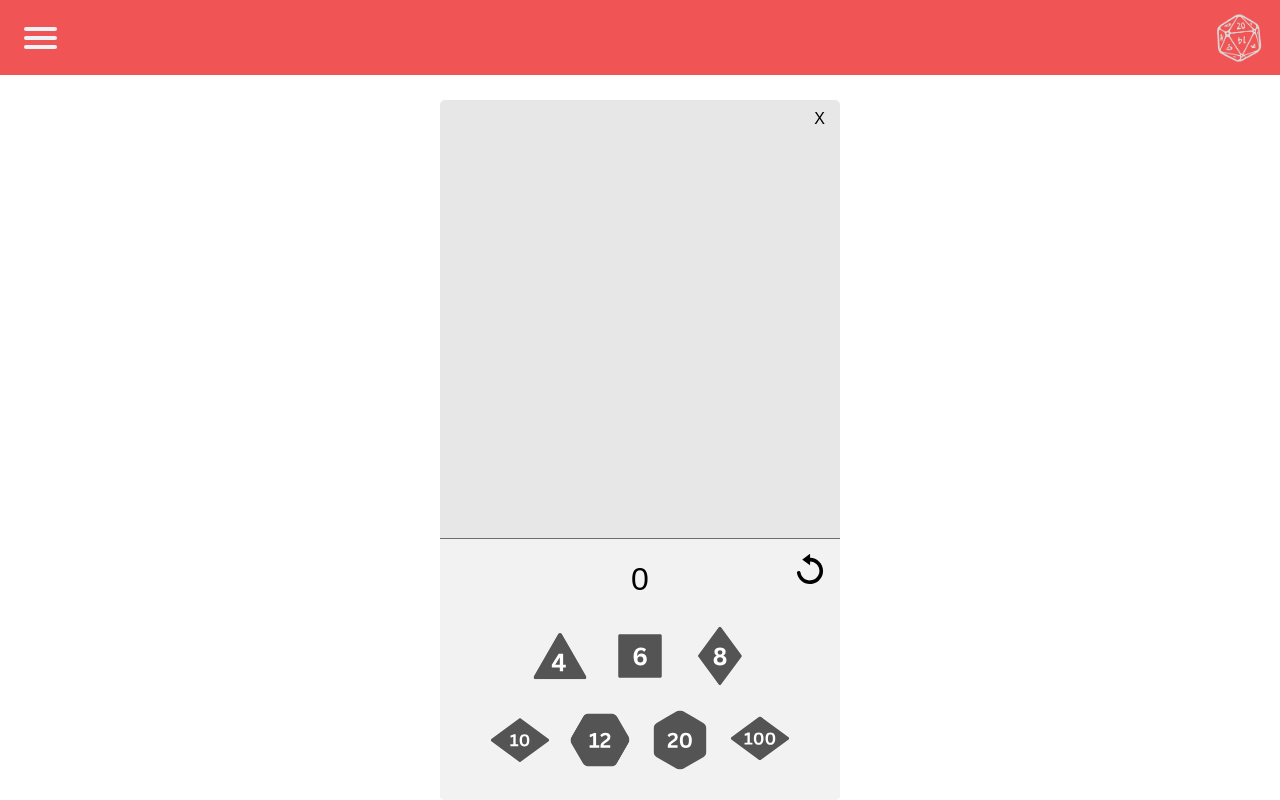
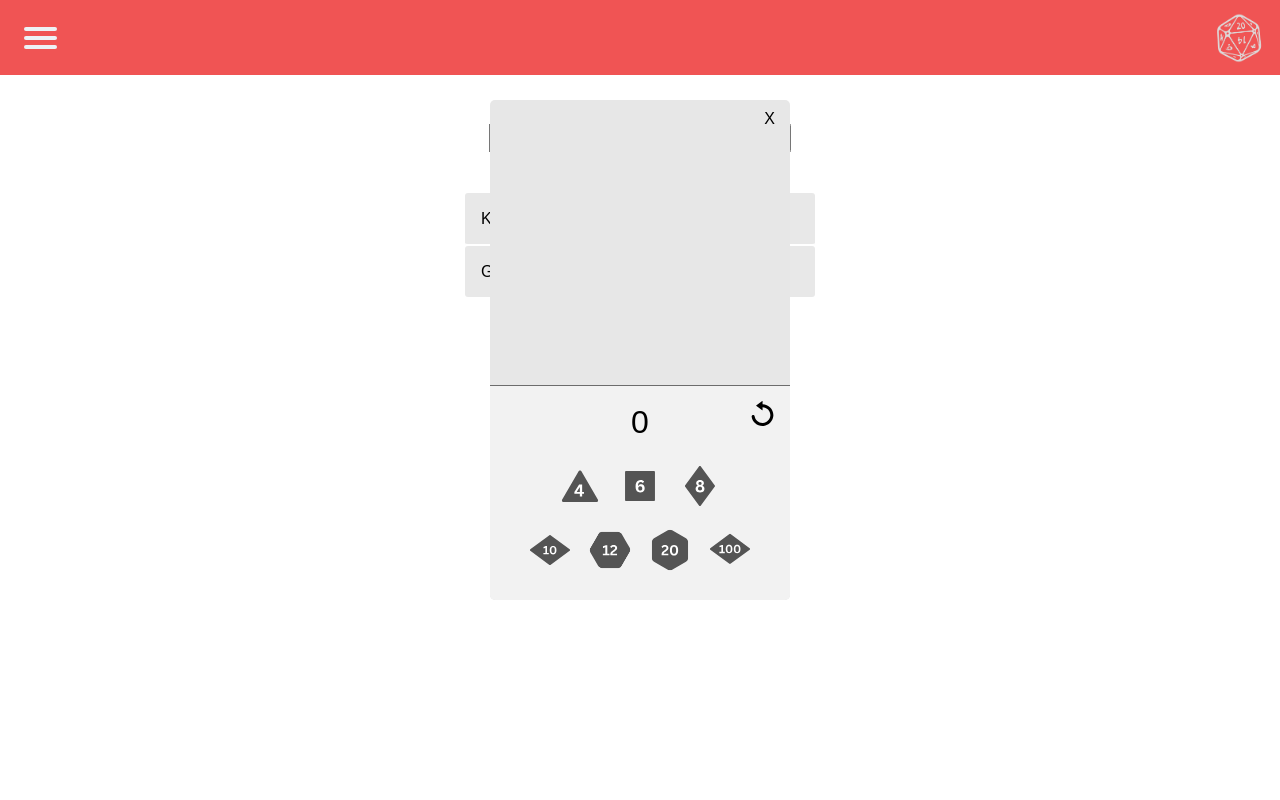
Before and after one commit to AnnScherer/dnd-wiki, a React (Create React App) app: page / in a window 1280 px wide. Both pictures are taken after a click on the picture 1247 px from the left and 37 px from the top of the page. Built offline with nearby package versions, Linux system fonts and the light colour scheme.

Commit message:
würfel größe

```diff
--- a/src/App.css
+++ b/src/App.css
@@ -413,8 +413,8 @@ p span {
 }
 
 .dice {
-  width: 400px;
-  height: 700px;
+  width: 300px;
+  height: 500px;
   background-color: #e7e7e7;
   position: absolute;
   left: 0;
@@ -435,7 +435,7 @@ p span {
 }
 
 .d {
-  height: 80px;
+  height: 60px;
   padding: 0.5rem;
 }
 
@@ -463,7 +463,7 @@ p span {
 }
 
 .allDices {
-  padding: 1rem;
+  padding: .8rem;
   font-size: 2rem;
 }
 
```
Also changed, not shown: src/components/svg/reload.svg.
